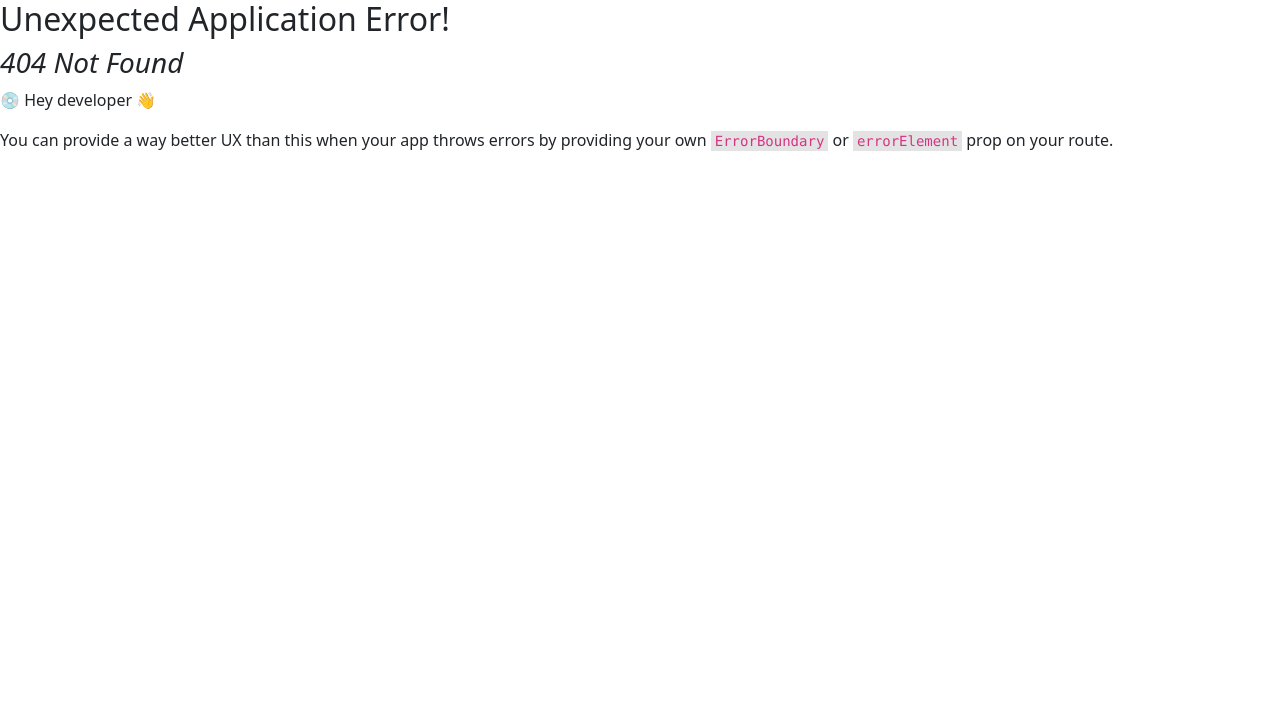
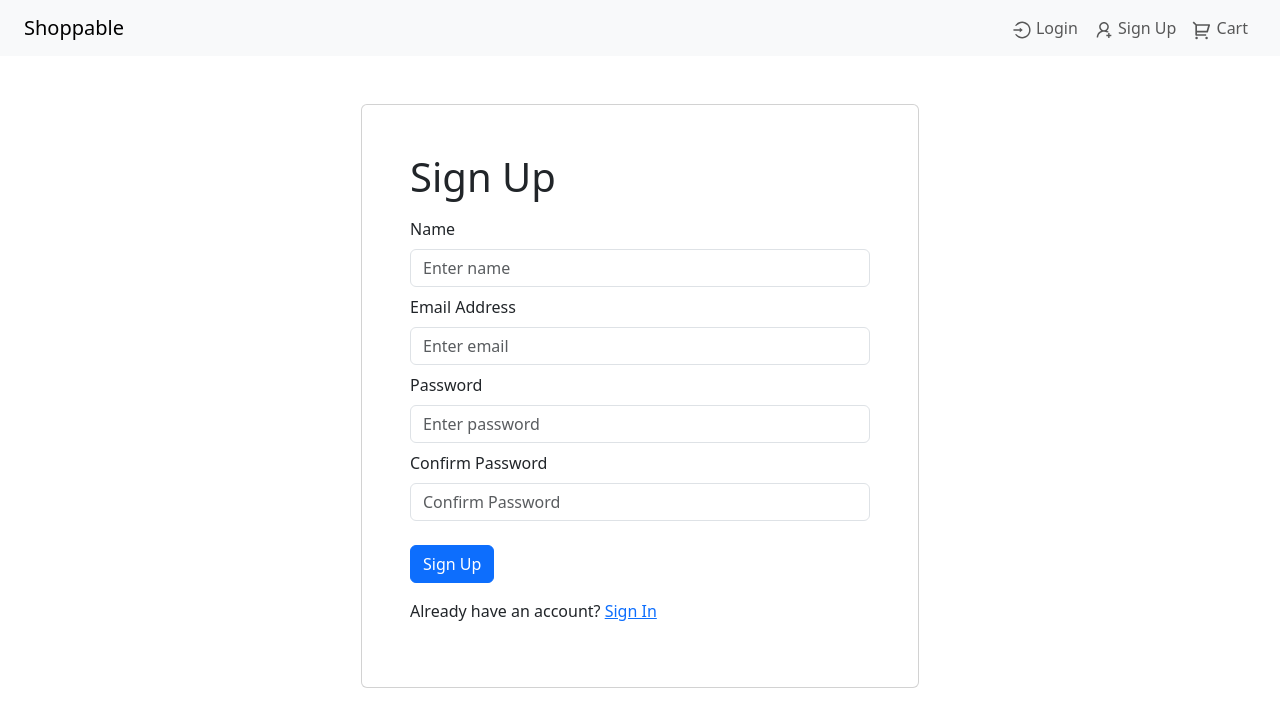
Before and after one commit to LuuTung21/TestingProject, a React (Vite) app in the folder frontend/: page /register in a window 1280 px wide. Before the commit this address had no page. Shown: the top 726 px of the page. Built offline with nearby package versions, Linux system fonts and the light colour scheme.

Commit message:
Create the register screen

```diff
--- a/frontend/package.json
+++ b/frontend/package.json
@@ -10,11 +10,13 @@
     "preview": "vite preview"
   },
   "dependencies": {
+    "@reduxjs/toolkit": "^1.9.5",
     "bootstrap": "^5.3.1",
     "react": "^18.2.0",
     "react-bootstrap": "^2.8.0",
     "react-dom": "^18.2.0",
     "react-icons": "^4.10.1",
+    "react-redux": "^8.1.2",
     "react-router-bootstrap": "^0.26.2",
     "react-router-dom": "^6.15.0"
   },
--- a/frontend/src/main.jsx
+++ b/frontend/src/main.jsx
@@ -10,6 +10,7 @@
 import "bootstrap/dist/css/bootstrap.min.css"
 import HomeScreen from './screens/HomeScreen.jsx';
 import LoginScreen from './screens/loginScreen.jsx';
+import RegisterScreen from './screens/RegisterScreen.jsx';
 // import './index.css'
 
 const router = createBrowserRouter(
@@ -17,6 +18,7 @@
     <Route path='/' element={<App />} >
       <Route index={true} path='/' element={<HomeScreen />} />
       <Route path='/login' element={<LoginScreen />} />
+      <Route path='/register' element={<RegisterScreen />} />
     </Route>
   )
 )
--- /dev/null
+++ b/frontend/src/screens/RegisterScreen.jsx
@@ -0,0 +1,77 @@
+import { useState } from "react";
+import { Link } from "react-router-dom";
+import FormContainer from "../components/FormContainer.jsx"
+import { Form, Button, Row, Col } from "react-bootstrap"
+
+const RegisterScreen = () => {
+    const [name, setName] = useState("");
+    const [email, setEmail] = useState("");
+    const [password, setPassword] = useState("");
+    const [confirmPassword, setConfirmPassword] = useState("")
+
+    const submitHandler = async (e) => {
+        e.preventDefault();
+        console.log("Submit")
+    }
+
+    return (
+        <FormContainer>
+            <h1>Sign Up</h1>
+            <Form onSubmit={submitHandler}>
+
+                <Form.Group className="my-2" controlId="name">
+                    <Form.Label>Name</Form.Label>
+                    <Form.Control
+                        type="text"
+                        placeholder="Enter name"
+                        value={name}
+                        onChange={(e) => setName(e.target.value)}>
+                    </Form.Control>
+                </Form.Group>
+
+                <Form.Group className="my-2" controlId="email">
+                    <Form.Label>Email Address</Form.Label>
+                    <Form.Control
+                        type="email"
+                        placeholder="Enter email"
+                        value={email}
+                        onChange={(e) => setEmail(e.target.value)}>
+                    </Form.Control>
+                </Form.Group>
+
+                <Form.Group className="my-2" controlId="password">
+                    <Form.Label>Password</Form.Label>
+                    <Form.Control
+                        type="password"
+                        placeholder="Enter password"
+                        value={password}
+                        onChange={(e) => setPassword(e.target.value)}>
+                    </Form.Control>
+                </Form.Group>
+
+                <Form.Group className="my-2" controlId="confirmPassword">
+                    <Form.Label>Confirm Password</Form.Label>
+                    <Form.Control
+                        type="password"
+                        placeholder="Confirm Password"
+                        value={confirmPassword}
+                        onChange={(e) => setConfirmPassword(e.target.value)}>
+                    </Form.Control>
+                </Form.Group>
+
+                <Button type="submit" variant="primary" className="mt-3">
+                    Sign Up
+                </Button>
+
+                <Row className="py-3">
+                    <Col>
+                        Already have an account? <Link to="/login">Sign In</Link>
+                    </Col>
+                </Row>
+
+            </Form>
+        </FormContainer>
+    )
+}
+
+export default RegisterScreen;
```
Also changed, not shown: package.json (line endings or trailing spaces), 1 other file (tests, documents, lock files or other folders).
